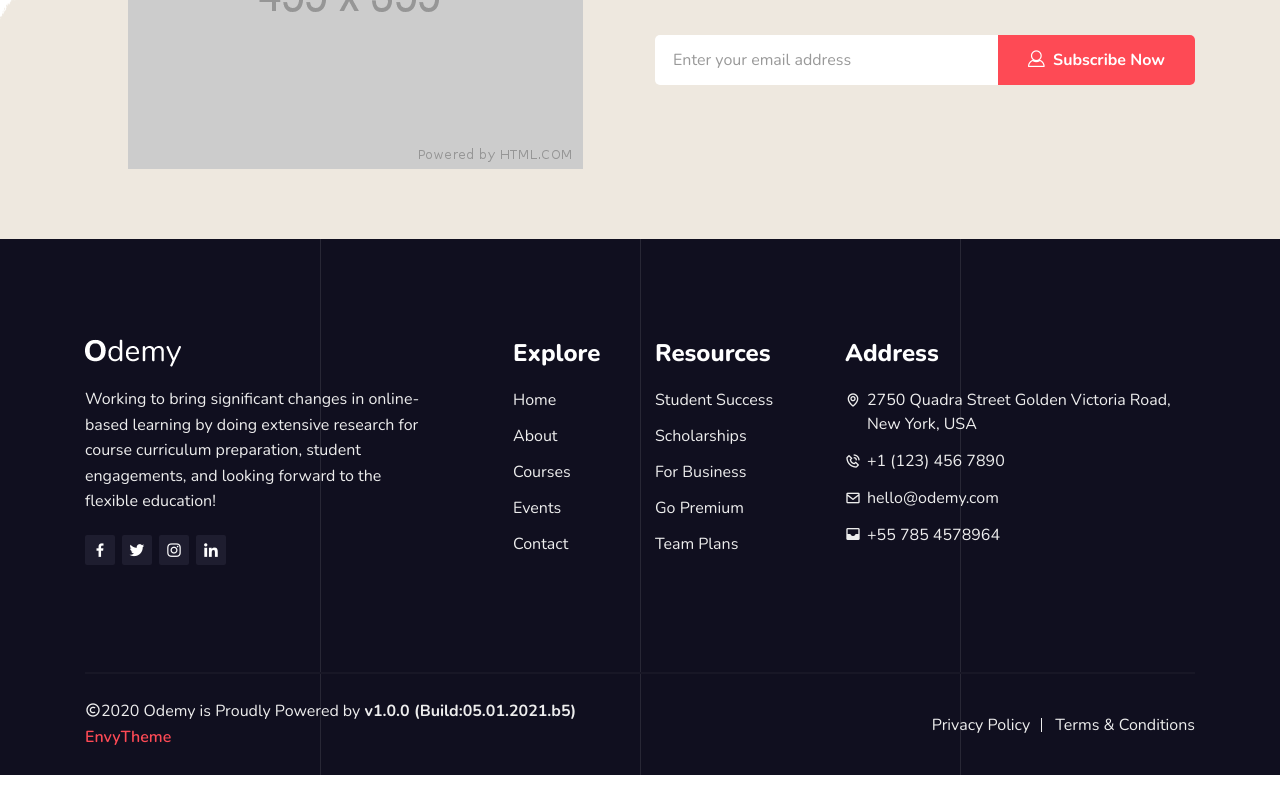
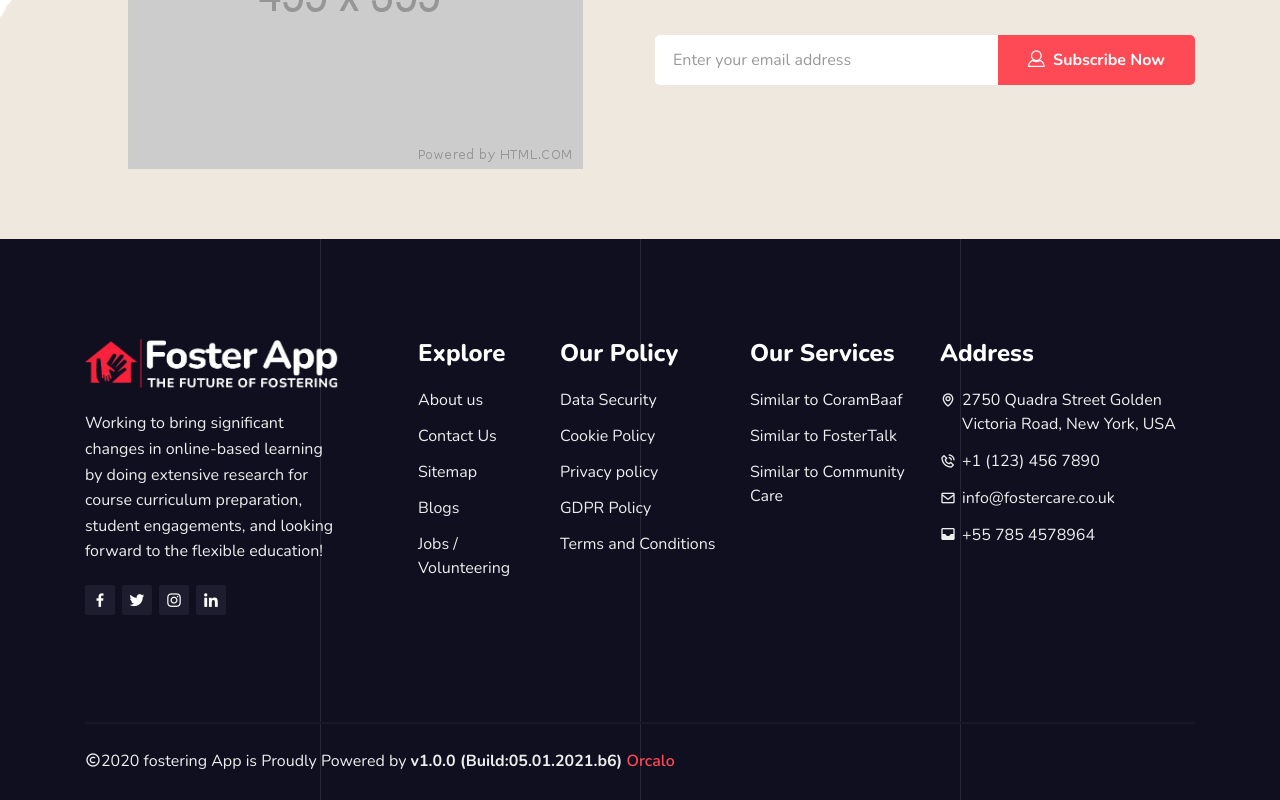
Before and after one commit to SulimanFURC/CareforFostering, an Angular app: page / in a window 1280 px wide. Shown: the part 7464-8264 px from the top of the page. Before the commit the page ends 8239 px from the top, so only its background shows below. Built offline with nearby package versions, Linux system fonts and the light colour scheme; a web font is replaced by a local one.

Commit message:
PCF-30  #comment Footer changes updated

```diff
--- a/package.json
+++ b/package.json
@@ -1,6 +1,6 @@
 {
   "name": "ng-version-alpha-sale-site-fostering",
-  "version": "05.01.2021.b5",
+  "version": "05.01.2021.b6",
   "scripts": {
     "ng": "ng",
     "start": "ng serve",
--- a/src/app/components/common/footer/footer.component.html
+++ b/src/app/components/common/footer/footer.component.html
@@ -1,7 +1,7 @@
 <footer class="footer-area">
     <div class="container">
         <div class="row">
-            <div class="col-lg-4 col-md-6 col-sm-6">
+            <div class="col-lg-3 col-md-6 col-sm-6">
                 <div class="single-footer-widget">
                     <a routerLink="/" class="logo"><img src="assets/img/logo2.png" alt="logo"></a>
                     <p>Working to bring significant changes in online-based learning by doing extensive research for course curriculum preparation, student engagements, and looking forward to the flexible education!</p>
@@ -18,35 +18,46 @@
                 <div class="single-footer-widget pl-5">
                     <h3>Explore</h3>
                     <ul class="footer-links-list">
-                        <li><a routerLink="/">Home</a></li>
-                        <li><a routerLink="/about-1">About</a></li>
-                        <li><a routerLink="/courses-1">Courses</a></li>
-                        <li><a routerLink="/events">Events</a></li>
-                        <li><a routerLink="/contact">Contact</a></li>
+                        <li><a routerLink="/">About us</a></li>
+                        <li><a routerLink="/about-1">Contact Us</a></li>
+                        <li><a routerLink="/courses-1">Sitemap</a></li>
+                        <li><a routerLink="/events">Blogs</a></li>
+                        <li><a routerLink="/contact">Jobs / Volunteering</a></li>
                     </ul>
                 </div>
             </div>
 
             <div class="col-lg-2 col-md-6 col-sm-6">
                 <div class="single-footer-widget">
-                    <h3>Resources</h3>
+                    <h3>Our Policy </h3>
                     <ul class="footer-links-list">
-                        <li><a routerLink="/">Student Success</a></li>
-                        <li><a routerLink="/">Scholarships</a></li>
-                        <li><a routerLink="/">For Business</a></li>
-                        <li><a routerLink="/">Go Premium</a></li>
-                        <li><a routerLink="/">Team Plans</a></li>
+                        <li><a routerLink="/">Data Security</a></li>
+                        <li><a routerLink="/">Cookie Policy</a></li>
+                        <li><a routerLink="/">Privacy policy</a></li>
+                        <li><a routerLink="/">GDPR Policy</a></li>
+                        <li><a routerLink="/">Terms and Conditions</a></li>
                     </ul>
                 </div>
             </div>
 
-            <div class="col-lg-4 col-md-6 col-sm-6">
+            <div class="col-lg-2 col-md-6 col-sm-6">
+                <div class="single-footer-widget">
+                    <h3>Our Services </h3>
+                    <ul class="footer-links-list">
+                        <li><a routerLink="/">Similar to CoramBaaf</a></li>
+                        <li><a routerLink="/">Similar to FosterTalk</a></li>
+                        <li><a routerLink="/">Similar to Community Care</a></li>
+                    </ul>
+                </div>
+            </div>
+
+            <div class="col-lg-3 col-md-6 col-sm-6">
                 <div class="single-footer-widget">
                     <h3>Address</h3>
                     <ul class="footer-contact-info">
                         <li><i class='bx bx-map'></i>2750 Quadra Street Golden Victoria Road, New York, USA</li>
                         <li><i class='bx bx-phone-call'></i><a href="tel:+44587154756">+1 (123) 456 7890</a></li>
-                        <li><i class='bx bx-envelope'></i><a href="mailto:hello@odemy.com">hello@odemy.com</a></li>
+                        <li><i class='bx bx-envelope'></i><a href="mailto:info@fostercare.co.uk">info@fostercare.co.uk</a></li>
                         <li><i class='bx bxs-inbox'></i><a href="tel:+557854578964">+55 785 4578964</a></li>
                     </ul>
                 </div>
@@ -55,17 +66,17 @@
 
         <div class="footer-bottom-area">
             <div class="row align-items-center">
-                <div class="col-lg-6 col-md-6">
-                    <p><i class='bx bx-copyright'></i>2020 Odemy is Proudly Powered by
+                <div class="col-lg-8 col-md-8">
+                    <p><i class='bx bx-copyright'></i>2020 fostering App is Proudly Powered by
                     <b>v1.0.0 (Build:{{appVersion}})</b>
-                        <a target="_blank" href="https://envytheme.com/"> EnvyTheme</a></p>
+                        <a target="_blank" href="orcalo.co.uk"> Orcalo</a></p>
                 </div>
 
-                <div class="col-lg-6 col-md-6">
-                    <ul>
+                <div class="col-lg-4 col-md-4">
+                    <!-- <ul>
                         <li><a routerLink="/privacy-policy">Privacy Policy</a></li>
                         <li><a routerLink="/terms-of-service">Terms & Conditions</a></li>
-                    </ul>
+                    </ul> -->
                 </div>
             </div>
         </div>
```
Also changed, not shown: src/assets/img/logo-22.png (added), src/assets/img/logo2.png.
